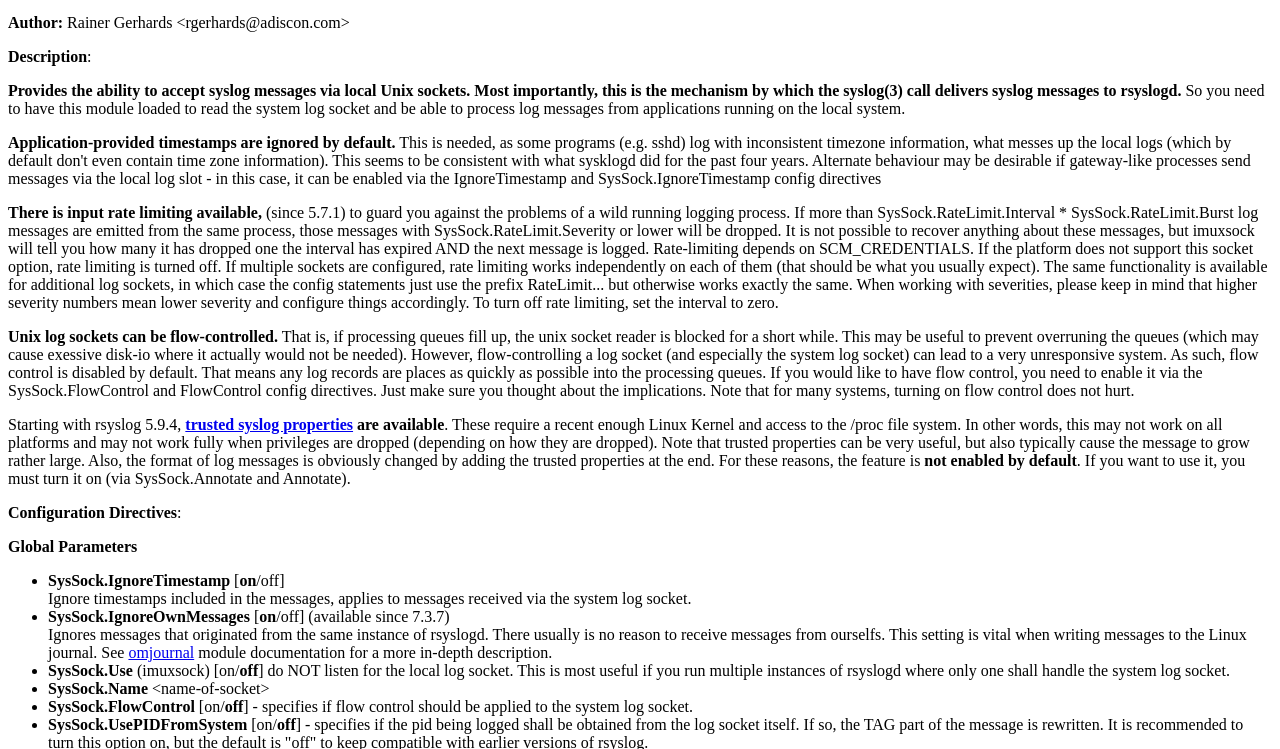
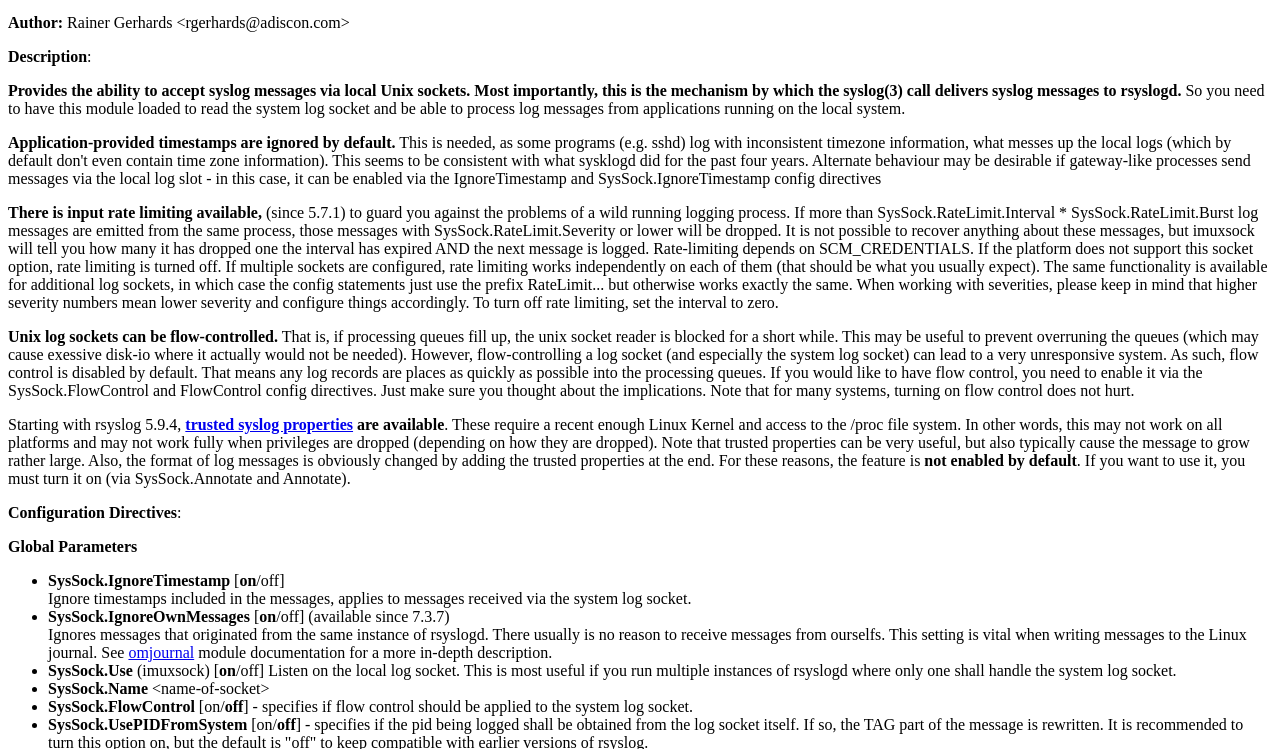
Before and after one commit to mapcollab/rsyslog, a plain HTML site: page doc/imuxsock.html in a window 1280 px wide. Shown: the part 126-875 px from the top of the page. Drawn offline with Linux system fonts and the light colour scheme.

Commit message:
rsyslog-7.4.7-rhbz1143846-clarify-SysSock.Use.patch

```diff
--- a/doc/imuxsock.html
+++ b/doc/imuxsock.html
@@ -71,8 +71,8 @@ is no reason to receive messages from ourselfs. This setting is vital
 when writing messages to the Linux journal. See <a href="omjournal.html">omjournal</a>
 module documentation for a more in-depth description.
 </li>
-<li><b>SysSock.Use</b> (imuxsock) [on/<b>off</b>]
-do NOT listen for the local log socket. This is most useful if you run multiple
+<li><b>SysSock.Use</b> (imuxsock) [<b>on</b>/off]
+Listen on the local log socket. This is most useful if you run multiple
 instances of rsyslogd where only one shall handle the system log socket.
 </li>
 <li><b>SysSock.Name</b> &lt;name-of-socket&gt;
@@ -259,7 +259,7 @@ the default of "127.0.0.1" is used.
 <li><b>$InputUnixListenSocketUseSysTimeStamp</b> [<b>on</b>/off] equivalent to: UseSysTimeStamp .<br>
 <li><b>$SystemLogSocketIgnoreMsgTimestamp</b> [<b>on</b>/off]<br>
 equivalent to: SysSock.IgnoreTimestamp.</li>
-<li><b>$OmitLocalLogging</b> (imuxsock) [on/<b>off</b>] equivalent to: SysSock.Use</li>
+<li><b>$OmitLocalLogging</b> (imuxsock) [on/<b>off</b>] - The <b>inverse</b> of: SysSock.Use.</li>
 <li><b>$SystemLogSocketName</b> &lt;name-of-socket&gt; equivalent to: SysSock.Name</li>
 <li><b>$SystemLogFlowControl</b> [on/<b>off</b>] - equivalent to: SysSock.FlowControl.</li>
 <li><b>$SystemLogUsePIDFromSystem</b> [on/<b>off</b>] - equivalent to: SysSock.UsePIDFromSystem.
```
